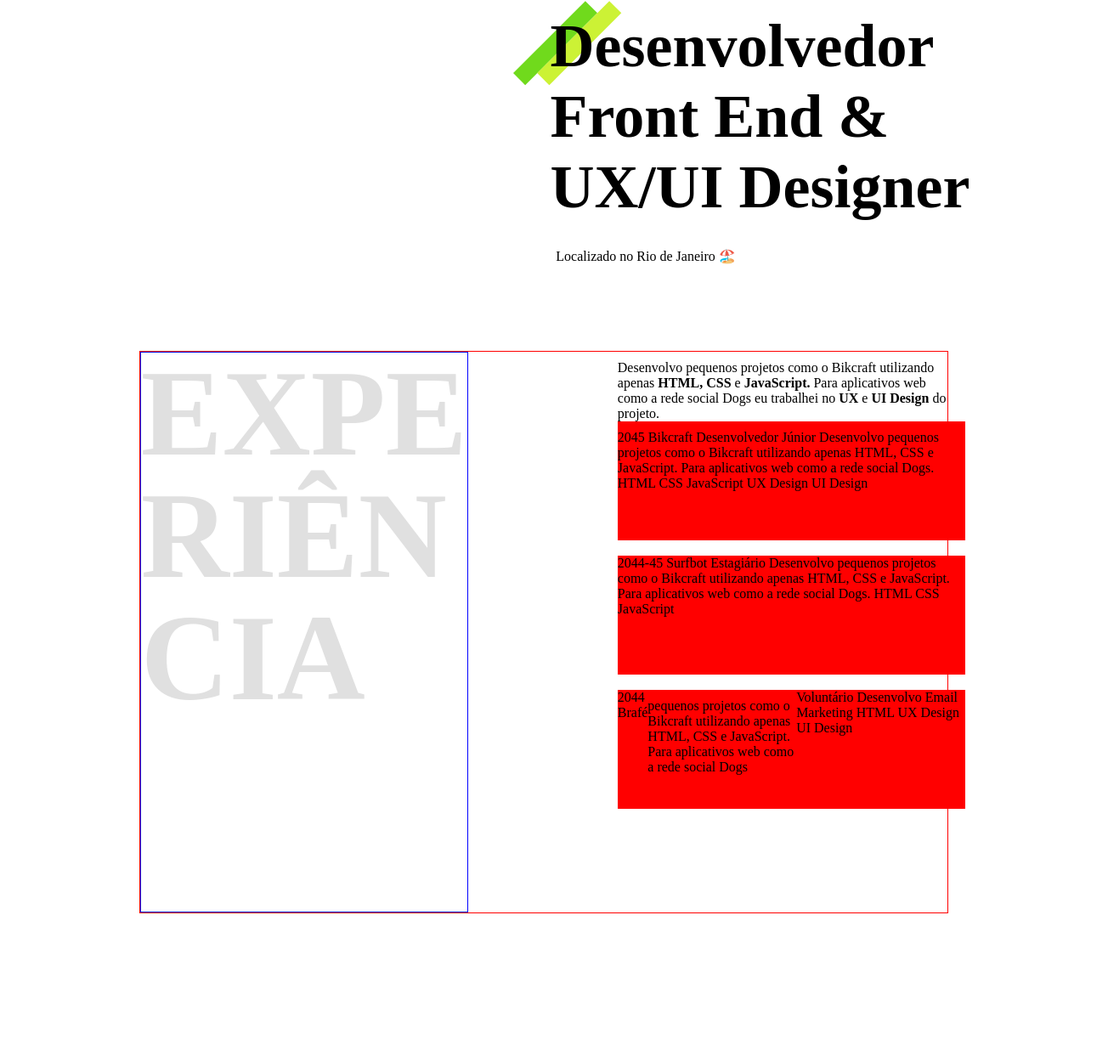
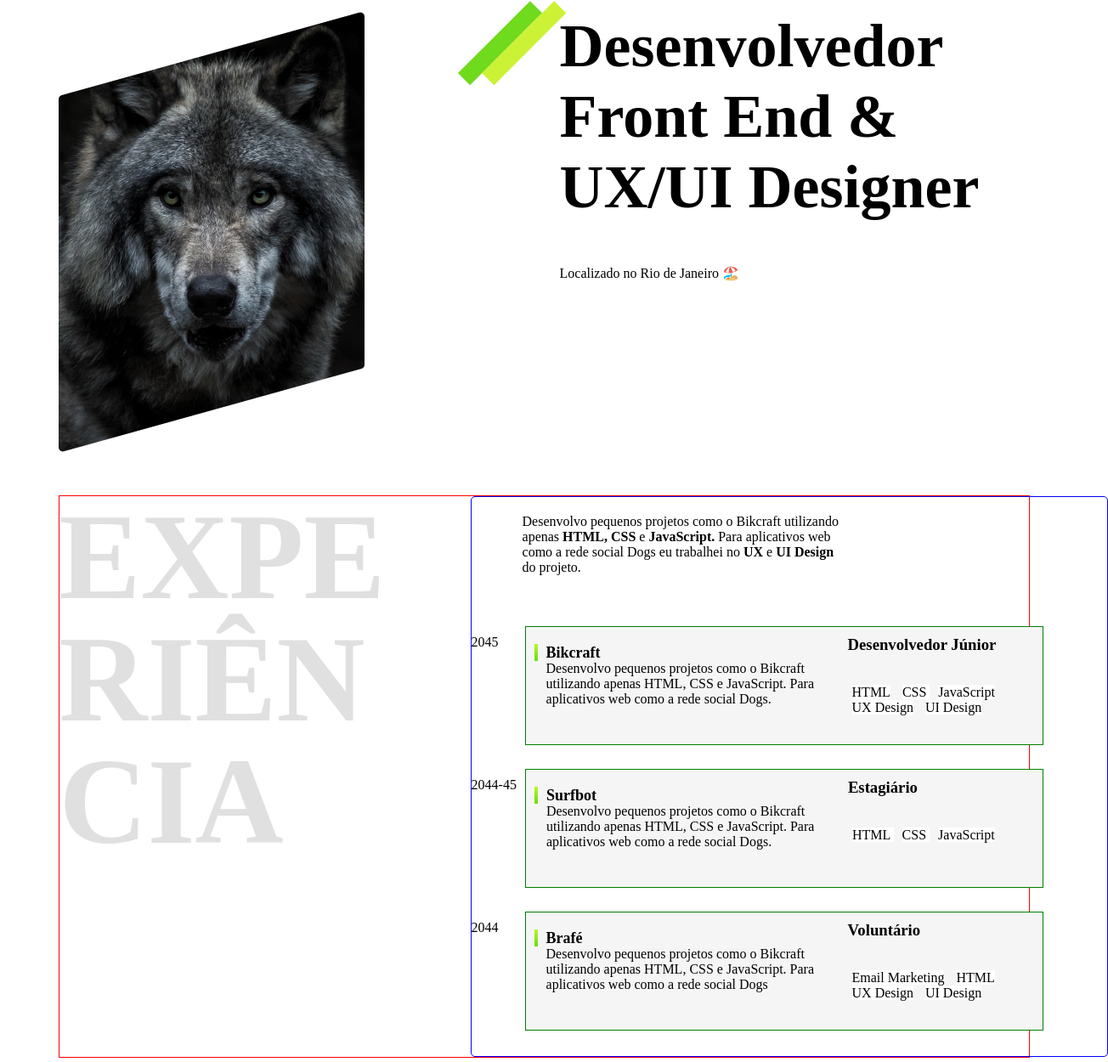
Before and after one commit to LucasJnoub/wolf-project, a plain HTML site: page index.html in a window 1280 px wide. Shown: the part 155-1405 px from the top of the page at 85% size, 1304 px wide, since content can reach past the window. Before the commit the page ends 1235 px from the top, so only its background shows below. Drawn offline with Linux system fonts and the light colour scheme.

Commit message:
second commit

```diff
--- a/css/desktop.css
+++ b/css/desktop.css
@@ -35,18 +35,17 @@ body {
   color: #141414;
 }
 
-.introduction-container{
-  position: relative;
-}
+
 
 .introduction-container {
-  height: 400px;
-  width: 1003px;
+  height: 100%;
+  width: 90%;
   margin: 0 auto;
   display: flex;
-  flex-direction: column;
-  gap: 30px;
+  gap: 230px;
   margin-top: 80px;
+  position: relative;
+  justify-content: start;
 }
 
 .introduction-container h1 {
@@ -56,52 +55,124 @@ body {
   align-self: end;
 }
 
-.introduction-container h1::before{
+.introduction-container h1::before {
   position: absolute;
-  content: url('/img/detalhe.svg');
+  content: url("/img/detalhe.svg");
   z-index: -1;
-  bottom: 280px;
-  right: 410px;
+  right: 545px;
+  bottom: 400px;
 }
 
 .introduction-container p {
   padding: 0px;
-  align-self: center;
-  margin-left: 240px;
+ margin-top: 50px;
+
 }
 
-.middle-container{
-  width: 75%;
-  border: 1px solid red;
+.wolf{
+  width: 360px;
+  height: 520px;
+}
+
+
+.middle-container {
+  width: 90%;
   height: 662px;
   margin: 0 auto;
+  margin-top: 50px;
   display: flex;
-  gap: 176px;
+  gap: 100px;
+  box-sizing: border-box;
+  border: 1px solid red ;
 }
 
-.middle-container h1{
+.middle-container h1 {
   font-size: 144px;
   line-height: 144px;
   height: 100%;
-  font-family: 'Fira Sans';
+  font-family: "Fira Sans";
   font-style: normal;
   font-weight: 700;
-  color: #E0E0E0;
+  color: #e0e0e0;
   text-transform: uppercase;
   display: inline-block;
-  border: 1px solid blue;
-
 }
 
 .middle-container p {
-  width:400px;
   text-align: left;
   margin-top: 10px;
 }
 
-.experience-per-year{
-  width:80%;
+.experience-per-year {
+  width:90%;
   height: 140px;
-  background-color: red;
   display: flex;
+  box-sizing: border-box;
+  margin-top: 10px;
+
+
+
 }
+
+.experience p:first-child{
+  width: 380px;
+  text-align: left;
+  margin-top: 20px;
+  margin-bottom: 60px;
+  margin-left: 60px;
+}
+
+.flex-inside-year {
+  display: flex;
+  box-sizing: border box;
+  background: #F5F5F5;
+  padding: 10px;
+  width: 700px;
+  border: 1px solid green;
+}
+
+.detail-rectangle {
+  height: 20px;
+  width: 4px;
+  margin-top: 10px;
+}
+
+
+.experience {
+  max-width: 750px;
+  box-sizing: border-box;
+  border-radius: 5px;
+  border: 1px solid blue;
+}
+
+.brafe,
+.surf-bot,
+.bikcraft{
+  font-family: "Fira Sans";
+  font-style: normal;
+  font-weight: 700;
+  font-size: 18px;
+  line-height: 20px;
+}
+.experience-text{
+  margin-left: 10px;
+  width: 325px;
+}
+.year{
+  margin-top: 10px;
+  margin-right: 10px;
+  white-space: nowrap;
+}
+.year-3{
+  margin-right:31px;
+}
+
+.technologies{
+  margin: 5px;
+  background-color: #ffffff;
+
+}
+
+.role-description{
+  margin-left: 30px;
+}
--- a/css/mobile.css
+++ b/css/mobile.css
@@ -0,0 +1,22 @@
+@media  (max-width:756px){
+
+    .middle-container{
+    display: flex;
+    flex-direction: column;
+    height: 2000px;
+    background-color: blue;
+  }
+
+  .middle-container h1{
+    font-size: 52px;
+  }
+}
+
+
+@media (max-width: 890px) {
+  .middle-container {
+    display: flex;
+    flex-direction: column;
+    height: 100%;
+  }
+}
--- a/index.html
+++ b/index.html
@@ -3,14 +3,14 @@
   <head>
     <meta charset="UTF-8" />
     <meta http-equiv="X-UA-Compatible" content="IE=edge" />
-    <meta name="viewport" content="width=device-width, initial-scale=1.0" />
+    <!-- <meta name="viewport" content="width=device-width, initial-scale=1.0"> -->
+
+    <meta content="width=device-width, initial-scale=1" name="viewport" />
     <link rel="stylesheet" href="css/desktop.css" />
     <link rel="stylesheet" href="css/mobile.css" />
     <title>Lobo - Desenvolvedor e designer</title>
   </head>
   <body>
-
-
     <header class="header">
       <nav class="navigation">
         <img src="./img/marca.svg" alt="" class="wolf-img" />
@@ -24,12 +24,16 @@
     </header>
 
     <section class="introduction-container">
+
+      <img src="img/perfil.jpg" alt="" class="wolf">
+      <div>
         <h1>
           Desenvolvedor <br />
           Front End & <br />
           UX/UI Designer
         </h1>
         <p>Localizado no Rio de Janeiro 🏖️</p>
+      </div>
     </section>
 
     <section class="middle-container">
@@ -40,6 +44,8 @@
       </h1>
 
       <div class="experience">
+
+
         <div>
           <p>
             Desenvolvo pequenos projetos como o Bikcraft utilizando apenas
@@ -50,24 +56,66 @@
         </div>
 
         <div class="experience-per-year">
-          <p>
-            2045 Bikcraft Desenvolvedor Júnior Desenvolvo pequenos projetos como
+          <span class="year-3 year">2045</span>
+          <div class="flex-inside-year">
+          <img src="img/Rectangle-31.svg" class="detail-rectangle" alt="" />
+          <p class="experience-text">
+            <span class="bikcraft">Bikcraft</span> <br>
+            Desenvolvo pequenos projetos como
             o Bikcraft utilizando apenas HTML, CSS e JavaScript. Para
-            aplicativos web como a rede social Dogs. HTML CSS JavaScript UX
-            Design UI Design
+            aplicativos web como a rede social Dogs.
+            <div class="role-description">
+            <h3> Desenvolvedor Júnior </h3> <br><br> <span class="technologies">HTML</span>
+            <span class="technologies"> CSS </span> <span class="technologies">JavaScript </span> <br>
+            <span class="technologies">UX Design</span>   <span class="technologies">UI Design</span>
+
+            </div>
           </p>
         </div>
+        </div>
+
         <br />
-        <div  class="experience-per-year">
-          2044-45 Surfbot Estagiário Desenvolvo pequenos projetos como o
+        <div class="experience-per-year">
+          <span class="year-2 year">2044-45</span>
+          <div class="flex-inside-year">
+          <img src="img/Rectangle-31.svg" class="detail-rectangle" alt="" />
+          <p class="experience-text">
+            <span class="surf-bot">Surfbot</span> <br>  Desenvolvo pequenos projetos como o
             Bikcraft utilizando apenas HTML, CSS e JavaScript. Para aplicativos
-          web como a rede social Dogs. HTML CSS JavaScript
+            web como a rede social Dogs.
+
+            <div class="role-description">
+              <h3> Estagiário </h3>  <br> <br>
+             <span class="technologies">  HTML </span> <span class="technologies"> CSS </span> <span class="technologies">JavaScript</span>
             </div>
-        <br>
-        <div  class="experience-per-year">
-          2044  Brafé  <p>pequenos projetos como o Bikcraft
-          utilizando apenas HTML, CSS e JavaScript. Para aplicativos web como a
-          rede social Dogs </p> Voluntário Desenvolvo  Email Marketing HTML UX Design UI Design
+
+
+
+          </p>
+
+          </div>
+        </div>
+        <br />
+
+        <div class="experience-per-year">
+          <span class="year-3 year"> 2044 </span>
+          <div class="flex-inside-year">
+            <img src="img/Rectangle-31.svg" class="detail-rectangle" alt="" />
+            <p class="experience-text">
+              <span class="brafe">Brafé</span> <br />
+              Desenvolvo pequenos projetos como o Bikcraft utilizando apenas
+              HTML, CSS e JavaScript. Para aplicativos web como a rede social
+              Dogs
+            </p>
+            <div class="role-description">
+              <h3 class="occupation">Voluntário</h3>
+              <br /><br />
+              <span class="technologies">Email Marketing</span>
+              <span class="technologies">HTML</span> <br />
+              <span class="technologies">UX Design</span>
+              <span class="technologies">UI Design</span>
+            </div>
+          </div>
         </div>
       </div>
     </section>
```
Also changed, not shown: teste.html (added, +12 -0 lines), img/Rectangle-31.svg (added). Lines whose indentation alone changed are shown as unchanged.
